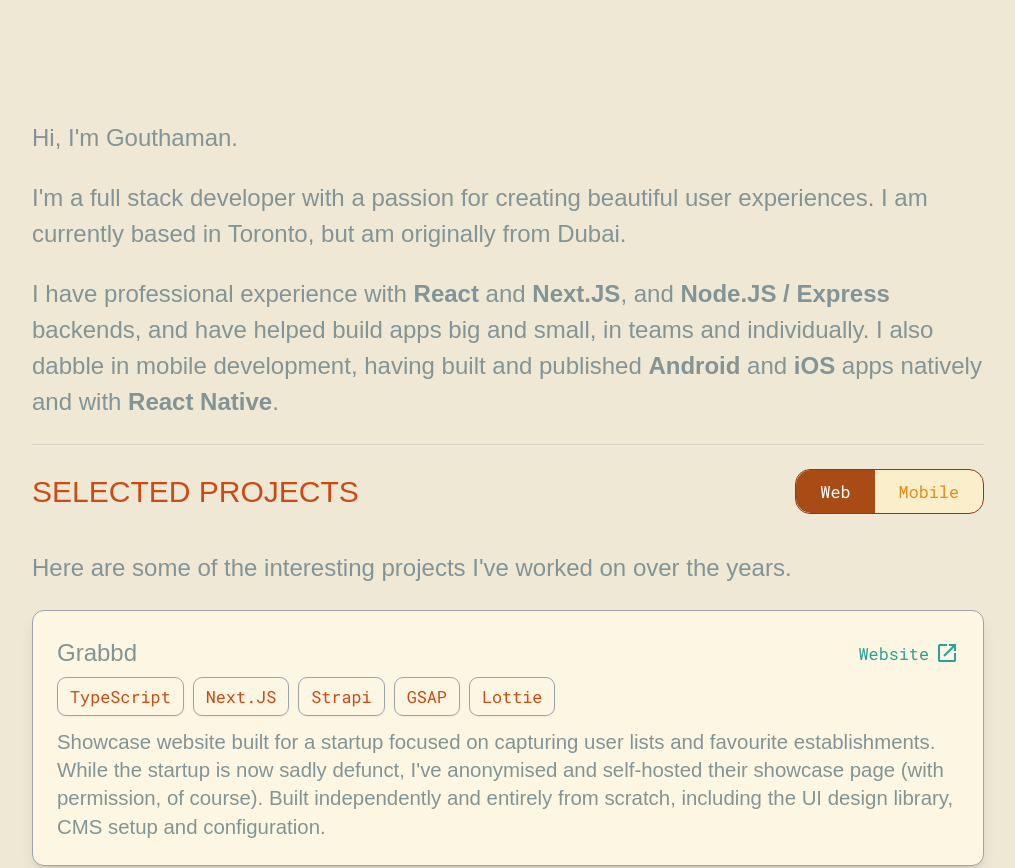
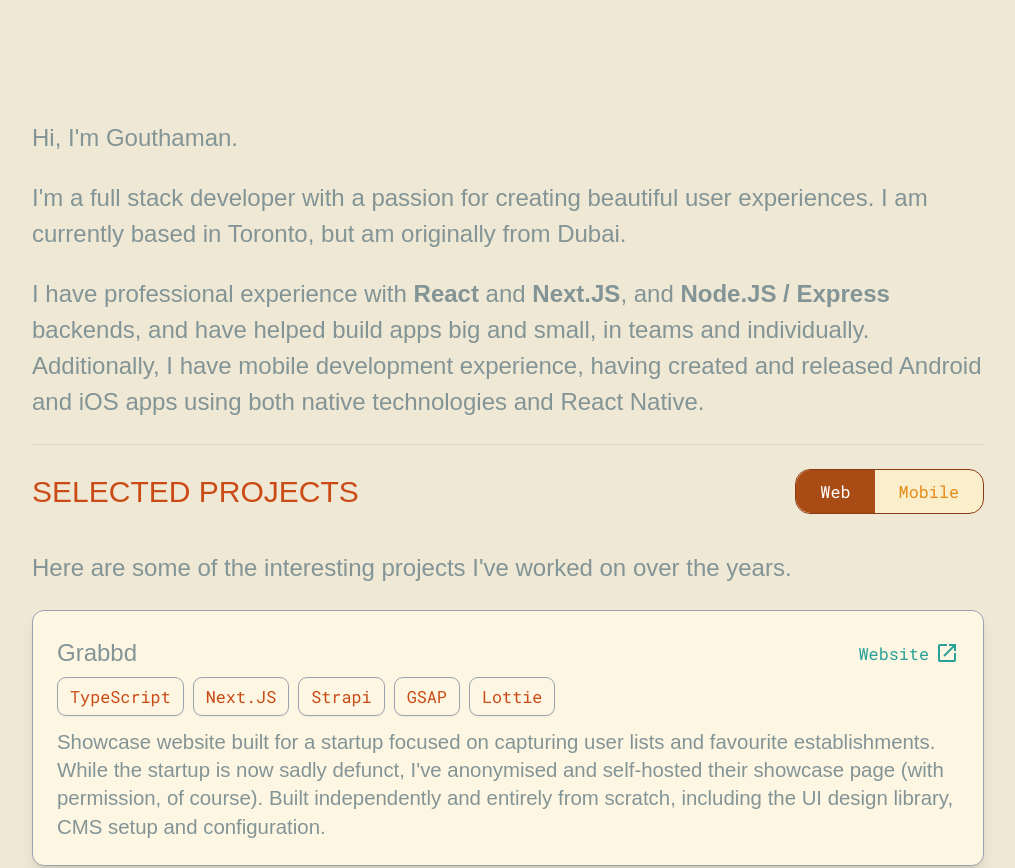
Before and after one commit to gouthamank/pageportal, a Next.js app: page / in a window 1280 px wide. Shown: the top 868 px of the page, without its empty margins (132-1147 px from the left). Built offline with nearby package versions, Linux system fonts and the light colour scheme; a web font is replaced by a local one.

Commit message:
update: UI changes

```diff
--- a/src/components/Hero/index.tsx
+++ b/src/components/Hero/index.tsx
@@ -10,9 +10,9 @@ export default function Hero(props: HeroProps) {
             </p>
             <p className='mt-4'>
                 I have professional experience with <b>React</b> and <b>Next.JS</b>, and <b>Node.JS / Express</b>{' '}
-                backends, and have helped build apps big and small, in teams and individually. I also dabble in mobile
-                development, having built and published <b>Android</b> and <b>iOS</b> apps natively and with{' '}
-                <b>React Native</b>.
+                backends, and have helped build apps big and small, in teams and individually. Additionally, I have
+                mobile development experience, having created and released Android and iOS apps using both native
+                technologies and React Native.
             </p>
         </div>
     );
--- a/tailwind.config.ts
+++ b/tailwind.config.ts
@@ -21,7 +21,7 @@ const config: Config = {
                 'solarized-base2': '#eee8d5',
                 'solarized-base0': '#839496',
                 'solarized-base1': '#93a1a1',
-                'solarized-d-base00': '#7e8f95',
+                'solarized-d-base00': '#aab9bd',
                 'solarized-d-base01': '#586e75',
                 'solarized-yellow': '#b58900',
                 'solarized-orange': '#cb4b16',
```
